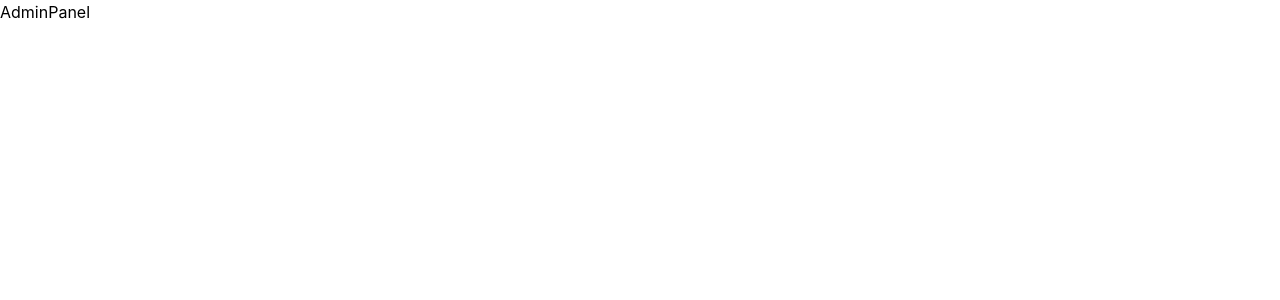
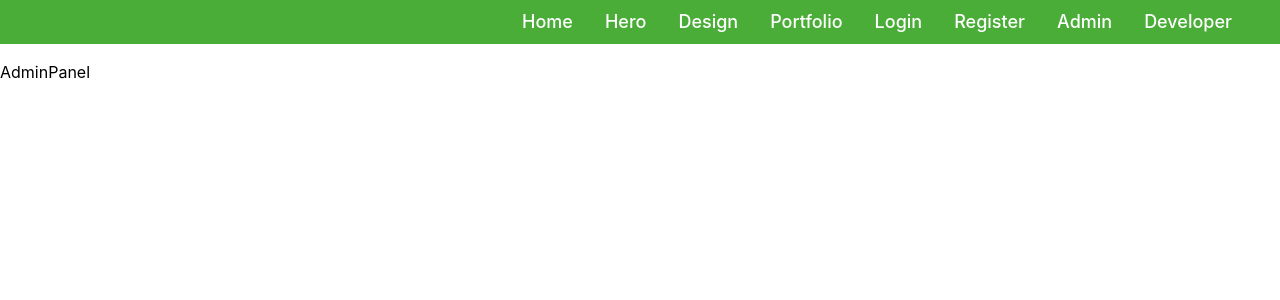
Before and after one commit to webdesignsbytom/webdesignsbytom-app, a React (Create React App) app in the folder client/: page /admin in a window 1280 px wide. Shown: the top 300 px of the page. Built offline with nearby package versions, Linux system fonts and the light colour scheme.

Commit message:
nav bars

```diff
--- a/client/src/components/nav/Navbar.jsx
+++ b/client/src/components/nav/Navbar.jsx
@@ -8,6 +8,8 @@ const links = [
   { url: '/portfolio', title: 'Portfolio' },
   { url: '/login', title: 'Login' },
   { url: '/register', title: 'Register' },
+  { url: '/admin', title: 'Admin' },
+  { url: '/development', title: 'Developer' },
 ];
 
 function Navbar() {
--- a/client/src/pages/account/Account.jsx
+++ b/client/src/pages/account/Account.jsx
@@ -1,6 +1,7 @@
 import React, { useState } from 'react';
 import client from '../../users/utils/client';
 import { useParams } from 'react-router-dom';
+import { Navbar } from '../../components/nav/Navbar';
 
 const initAlert = { status: '', content: '' };
 
@@ -27,6 +28,7 @@ function Account() {
   }
   return (
     <>
+    <Navbar />
       <div>Account</div>
       <p className='reminder'>
         Cant find the email?{' '}
--- a/client/src/pages/admin/AdminPanel.jsx
+++ b/client/src/pages/admin/AdminPanel.jsx
@@ -1,8 +1,11 @@
 import React from 'react'
+import { Navbar } from '../../components/nav/Navbar'
 
 function AdminPanel() {
   return (
-    <div>AdminPanel</div>
+    <div>
+      <Navbar />
+      AdminPanel</div>
   )
 }
 
--- a/client/src/pages/dev/DeveloperPanel.jsx
+++ b/client/src/pages/dev/DeveloperPanel.jsx
@@ -1,4 +1,5 @@
 import React, { useEffect, useState } from 'react';
+import { Navbar } from '../../components/nav/Navbar';
 // Axios
 import client from '../../users/utils/client';
 
@@ -20,6 +21,7 @@ function DeveloperPanel() {
   console.log('event log', eventLog);
   return (
     <>
+    <Navbar />
       <div>
         <h2>DeveloperPanel</h2>
         <div>
```
